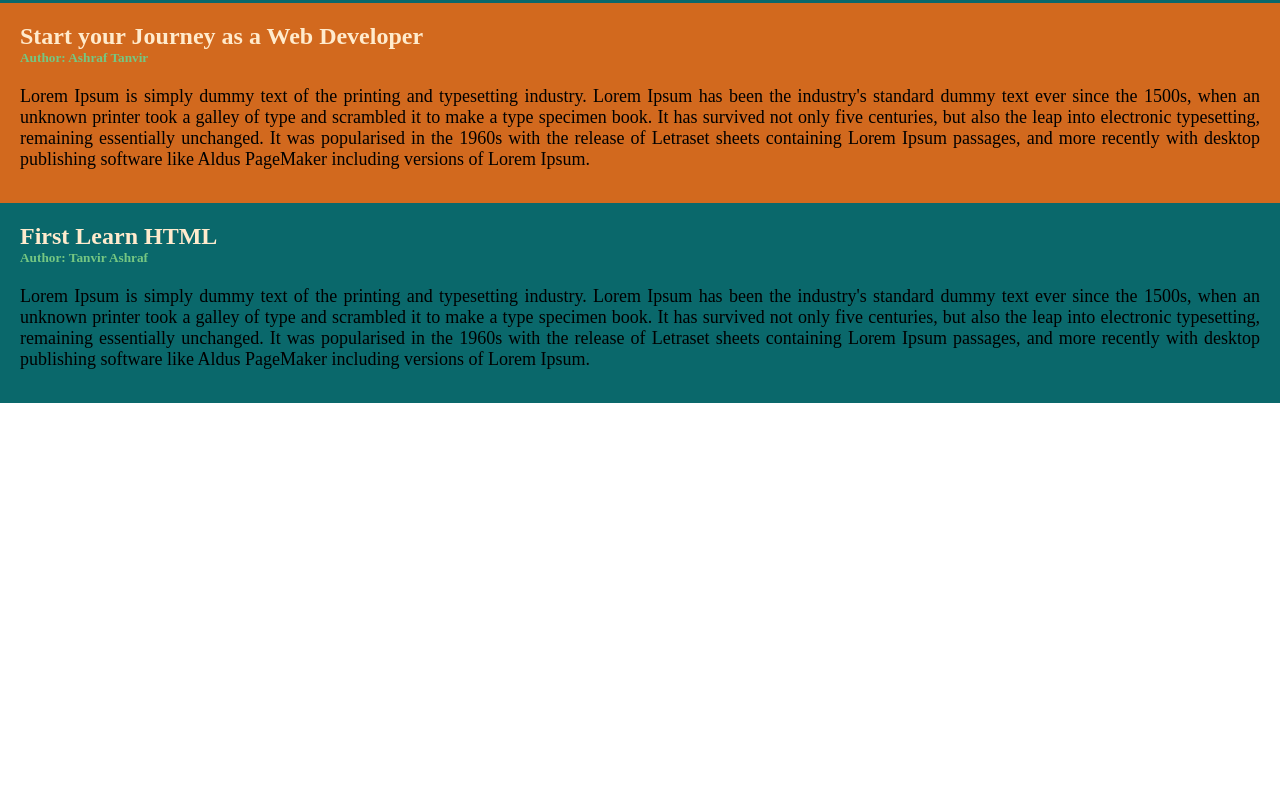
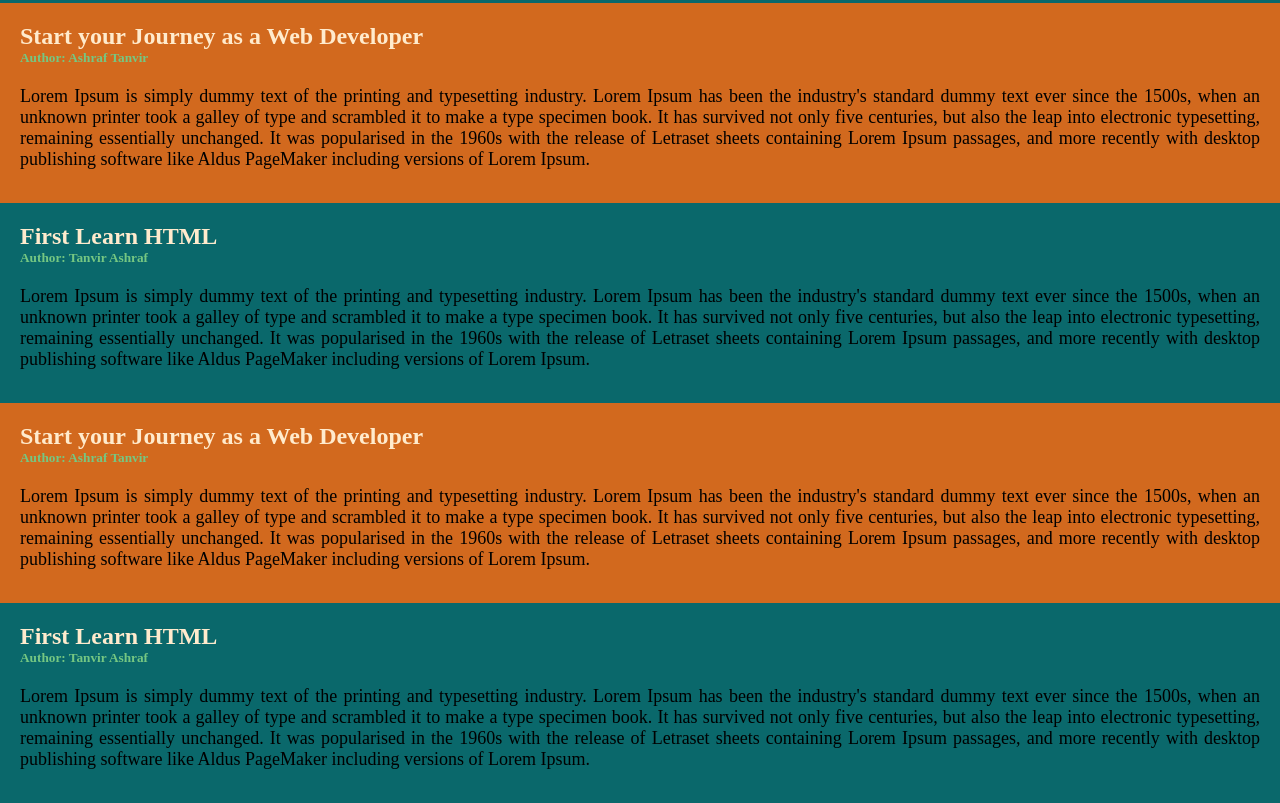
Before and after one commit to MDASHRAFTANVIR/practice_module, a plain HTML site: page index.html in a window 1280 px wide. Shown: the part 397-1200 px from the top of the page. Before the commit the page ends 800 px from the top, so only its background shows below. Drawn offline with Linux system fonts and the light colour scheme.

Commit message:
third commit

```diff
--- a/index.html
+++ b/index.html
@@ -46,6 +46,25 @@
       <!--First Part End-->
       <!--First Part End-->
       <!--First Part End-->
+          <!--First Part Start-->
+    <!--First Part Start-->
+    <!--First Part Start-->
+    <!--First Part Start-->
+    <div class="first_blog">
+        <h2 class="f1">Start your Journey as a Web Developer</h2>
+        <h5>Author: Ashraf Tanvir</h5>
+        <p class="p_1">Lorem Ipsum is simply dummy text of the printing and typesetting industry. Lorem Ipsum has been the industry's standard dummy text ever since the 1500s, when an unknown printer took a galley of type and scrambled it to make a type specimen book. It has survived not only five centuries, but also the leap into electronic typesetting, remaining essentially unchanged. It was popularised in the 1960s with the release of Letraset sheets containing Lorem Ipsum passages, and more recently with desktop publishing software like Aldus PageMaker including versions of Lorem Ipsum.</p>
+      </div>
+      <div class="second_blog">
+        <h2 class="f2">First Learn HTML</h2>
+        <h5>Author: Tanvir Ashraf</h5>
+        <p class="p_2">Lorem Ipsum is simply dummy text of the printing and typesetting industry. Lorem Ipsum has been the industry's standard dummy text ever since the 1500s, when an unknown printer took a galley of type and scrambled it to make a type specimen book. It has survived not only five centuries, but also the leap into electronic typesetting, remaining essentially unchanged. It was popularised in the 1960s with the release of Letraset sheets containing Lorem Ipsum passages, and more recently with desktop publishing software like Aldus PageMaker including versions of Lorem Ipsum.</p>
+      </div>
+      <!--First Part End-->
+      <!--First Part End-->
+      <!--First Part End-->
+      <!--First Part End-->
+
 
 
 
```
